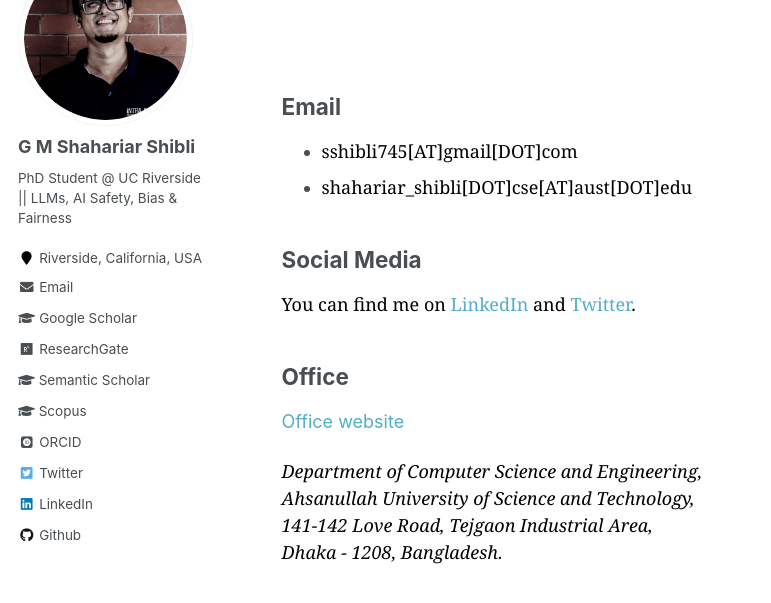
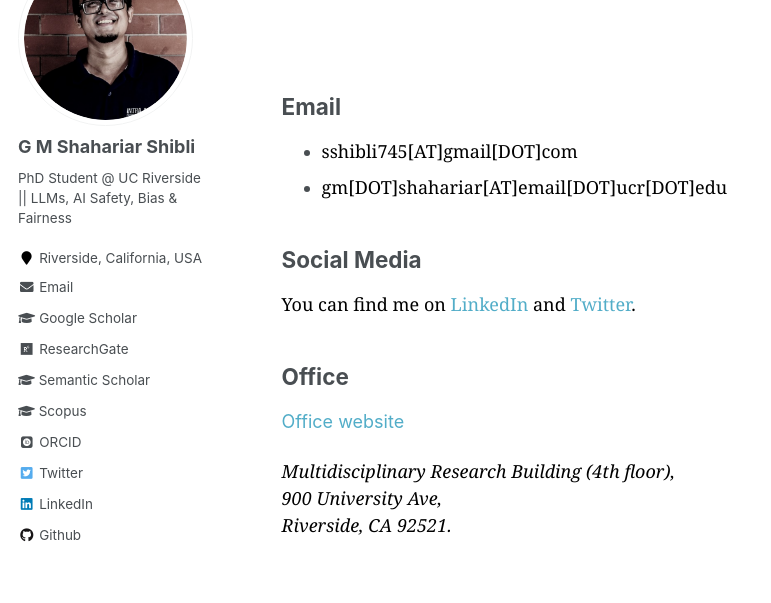
Before and after one commit to shahariar-shibli/shahariar-shibli.github.io, a Jekyll site: the page built from _pages/cv.md, in a window 1280 px wide and 900 px high, scrolled down 834 px, cut to the strip 85-688 px from the top of the window. Shown: the whole strip, without its empty margins (0-771 px from the left). Built offline with Jekyll 4.4.1, drawn with Linux system fonts in a browser that asks for light colours; some web fonts are replaced.

Commit message:
Update cv.md

```diff
--- a/_pages/cv.md
+++ b/_pages/cv.md
@@ -14,7 +14,7 @@ redirect_from:
 
 ## Email
 + <span style="font-family:Georgia; color:black;">sshibli745[AT]gmail[DOT]com</span><br/>
-+ <span style="font-family:Georgia; color:black;">shahariar_shibli[DOT]cse[AT]aust[DOT]edu</span>
++ <span style="font-family:Georgia; color:black;">gm[DOT]shahariar[AT]email[DOT]ucr[DOT]edu</span>
 
 ## Social Media
 <span style="color:black; font-family:Georgia;">
@@ -22,15 +22,14 @@ You can find me on [LinkedIn](https://www.linkedin.com/in/shahariar-shibli/) and
 </span>
 
 ## Office
-[Office website](https://aust.edu/cse/faculty_member/mr_g_m_shahariar)
+[Office website](https://www.ucr.edu/mrb1)
 <address>
 <span style="color:black; font-family:Georgia;">
-Department of Computer Science and Engineering, <br/>
-Ahsanullah University of Science and Technology, <br/>
-141-142 Love Road, Tejgaon Industrial Area, <br/>
-Dhaka - 1208, Bangladesh.
+Multidisciplinary Research Building (4th floor), <br/>
+900 University Ave, <br/>
+Riverside, CA 92521.
 </span>
 </address>
 <br/>
 
-<iframe src="https://www.google.com/maps/embed?pb=!1m14!1m8!1m3!1d3651.5510678078604!2d90.40456818240061!3d23.76338330222376!3m2!1i1024!2i768!4f13.1!3m3!1m2!1s0x3755c790e6cf50a9%3A0xcae56c17297f85f8!2sAhsanullah%20University%20of%20Science%20and%20Technology!5e0!3m2!1sen!2sbd!4v1682061216525!5m2!1sen!2sbd" width="600" height="450" style="border:0;" allowfullscreen="" loading="lazy" referrerpolicy="no-referrer-when-downgrade"></iframe>
+<iframe src="https://www.google.com/maps/embed?pb=!1m18!1m12!1m3!1d3308.607753324137!2d-117.33067248870411!3d33.97692002159193!2m3!1f0!2f0!3f0!3m2!1i1024!2i768!4f13.1!3m3!1m2!1s0x80dcaff6af573905%3A0x77c9cdd663bfedc4!2sMultidisciplinary%20Research%20Building!5e0!3m2!1sen!2sus!4v1727262401972!5m2!1sen!2sus" width="600" height="450" style="border:0;" allowfullscreen="" loading="lazy" referrerpolicy="no-referrer-when-downgrade"></iframe>
```
